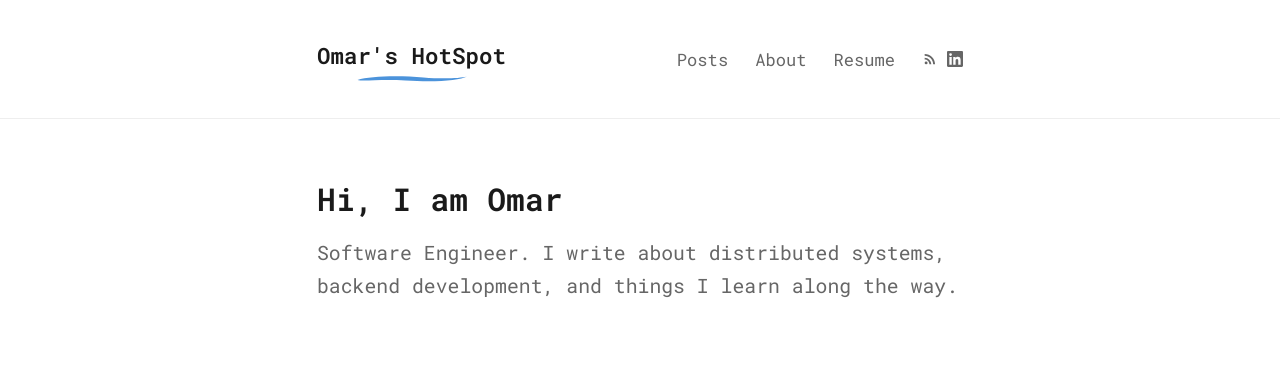
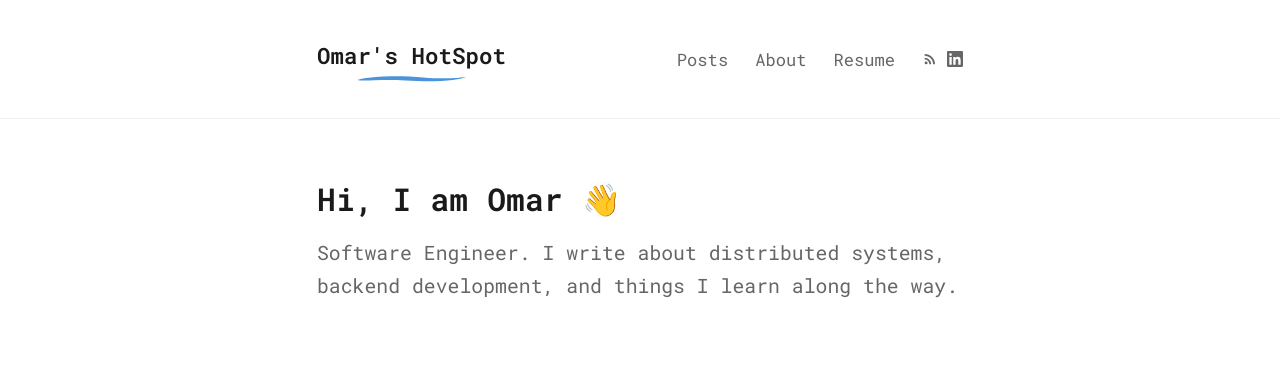
Before and after one commit to elmiomar/elmiomar.github.io, a Jekyll site: the page built from index.html, in a window 1280 px wide. Shown: the top 373 px of the page. Built offline with Jekyll 4.4.1, drawn with Linux system fonts in a browser that asks for light colours.

Commit message:
Add waving hand animation to homepage

```diff
--- a/index.html
+++ b/index.html
@@ -2,8 +2,23 @@
 layout: minimal
 ---
 
+<style>
+.wave {
+  display: inline-block;
+  animation: wave 2.5s infinite;
+  transform-origin: 70% 70%;
+}
+@keyframes wave {
+  0%, 60%, 100% { transform: rotate(0deg); }
+  10%, 30% { transform: rotate(14deg); }
+  20% { transform: rotate(-8deg); }
+  40% { transform: rotate(-4deg); }
+  50% { transform: rotate(10deg); }
+}
+</style>
+
 <div class="home-intro">
-  <h1>Hi, I am Omar</h1>
+  <h1>Hi, I am Omar <span class="wave">👋</span></h1>
   <p>Software Engineer. I write about distributed systems, backend development, and things I learn along the way.</p>
 </div>
 
```
